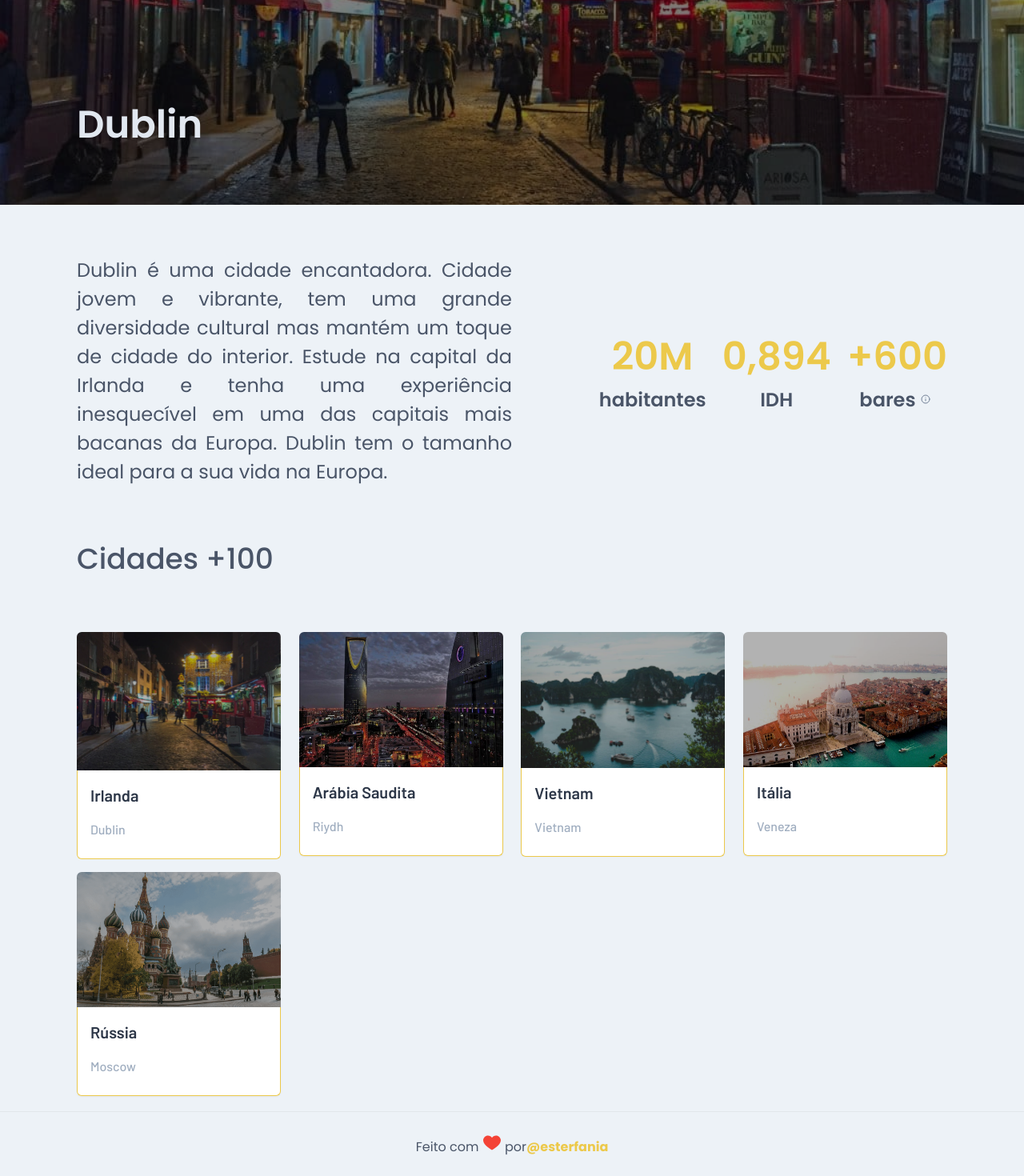
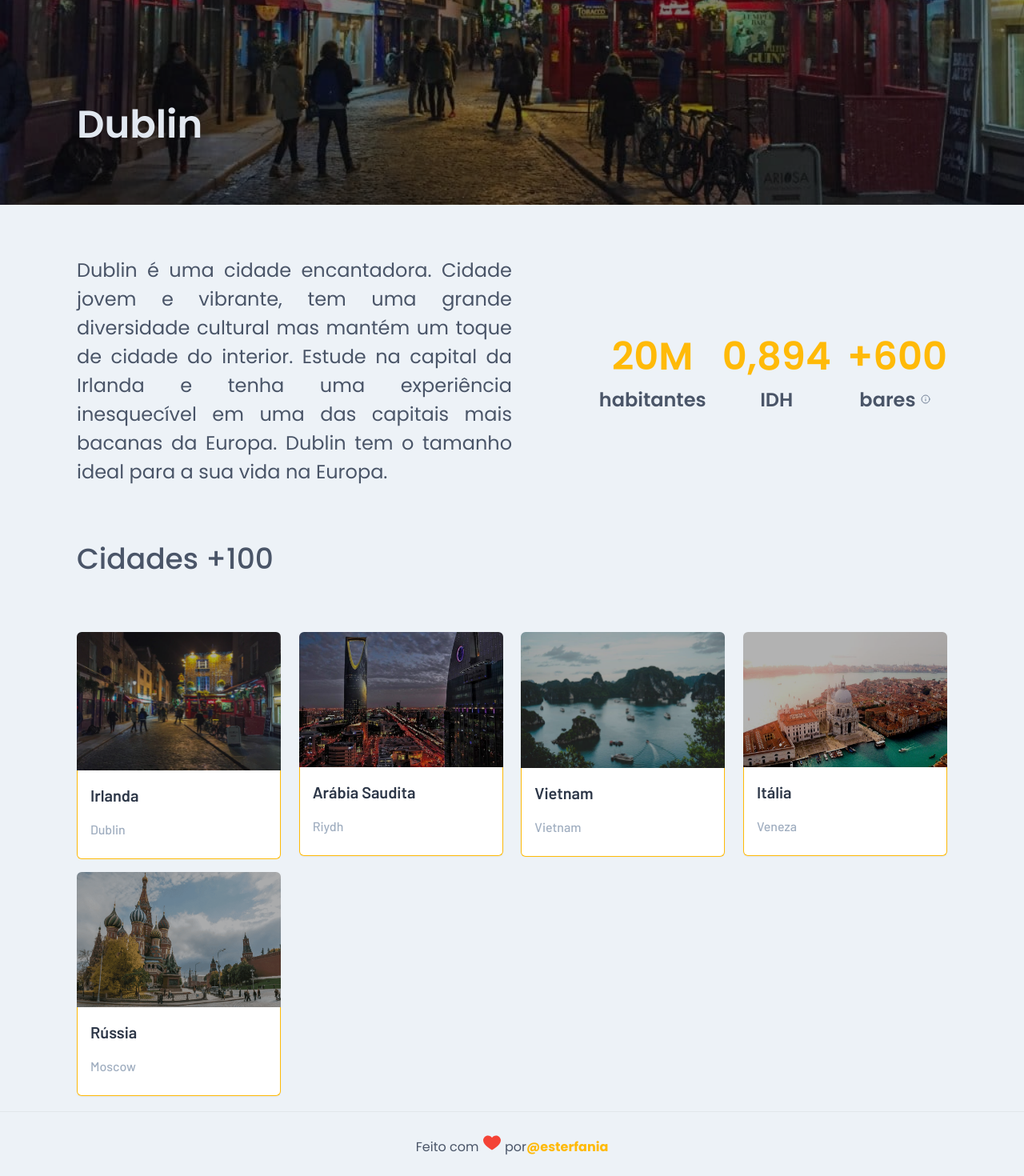
Before and after one commit to esterfania/world-trip, a Next.js app: page /1 in a window 1280 px wide. Shown: the part 324-1794 px from the top of the page at 80% size. Built offline with nearby package versions, Linux system fonts and the light colour scheme.

Commit message:
styles: update color

```diff
--- a/src/components/CardList/Card.tsx
+++ b/src/components/CardList/Card.tsx
@@ -29,7 +29,7 @@ export function Card({ src, description, title }: CardProps) {
       />
       <Box
         border='1px'
-        borderColor='yellow.400'
+        borderColor='yellow.300'
         borderTop='0'
         borderBottomRadius='md'
         bg='white'
--- a/src/components/CityInfo/index.tsx
+++ b/src/components/CityInfo/index.tsx
@@ -36,19 +36,19 @@ export function CityInfo() {
         whileTap={{ scale: 0.9 }}
       >
         <Box>
-          <Text color='yellow.400' fontSize={[24, 48]}>
+          <Text color='yellow.300' fontSize={[24, 48]}>
             20M
           </Text>
           <Text>habitantes</Text>
         </Box>
         <Box>
-          <Text color='yellow.400' fontSize={[24, 48]}>
+          <Text color='yellow.300' fontSize={[24, 48]}>
             0,894
           </Text>
           <Text>IDH</Text>
         </Box>
         <Box>
-          <Text color='yellow.400' fontSize={[24, 48]}>
+          <Text color='yellow.300' fontSize={[24, 48]}>
             +600
           </Text>
           <Text>
--- a/src/components/Footer/index.tsx
+++ b/src/components/Footer/index.tsx
@@ -15,7 +15,7 @@ export function Footer() {
         Feito com <Icon as={FcLike} fontSize='24' /> por
         <Link
           href='https://github.com/esterfania'
-          color='yellow.400'
+          color='yellow.300'
           fontWeight='700'
         >
           @esterfania
--- a/src/components/Group/IconLinkList.tsx
+++ b/src/components/Group/IconLinkList.tsx
@@ -44,7 +44,7 @@ export function IconLinkList({ links }: IconLinkProps) {
             </Stack>
           ) : (
             <Flex aling='center' justify='center' m='auto'>
-              <ListIcon as={BsDot} color='yellow.400' fontSize='32' />
+              <ListIcon as={BsDot} color='yellow.300' fontSize='32' />
               <Text fontSize='18'>{link.alt}</Text>
             </Flex>
           )}
--- a/src/styles/theme.ts
+++ b/src/styles/theme.ts
@@ -1,6 +1,11 @@
 import { extendTheme } from '@chakra-ui/react';
 
 export const theme = extendTheme({
+  colors: {
+    yellow: {
+      '300': '#FFBA08',
+    },
+  },
   fonts: {
     heading: 'Poppins',
     body: 'Poppins',
```
